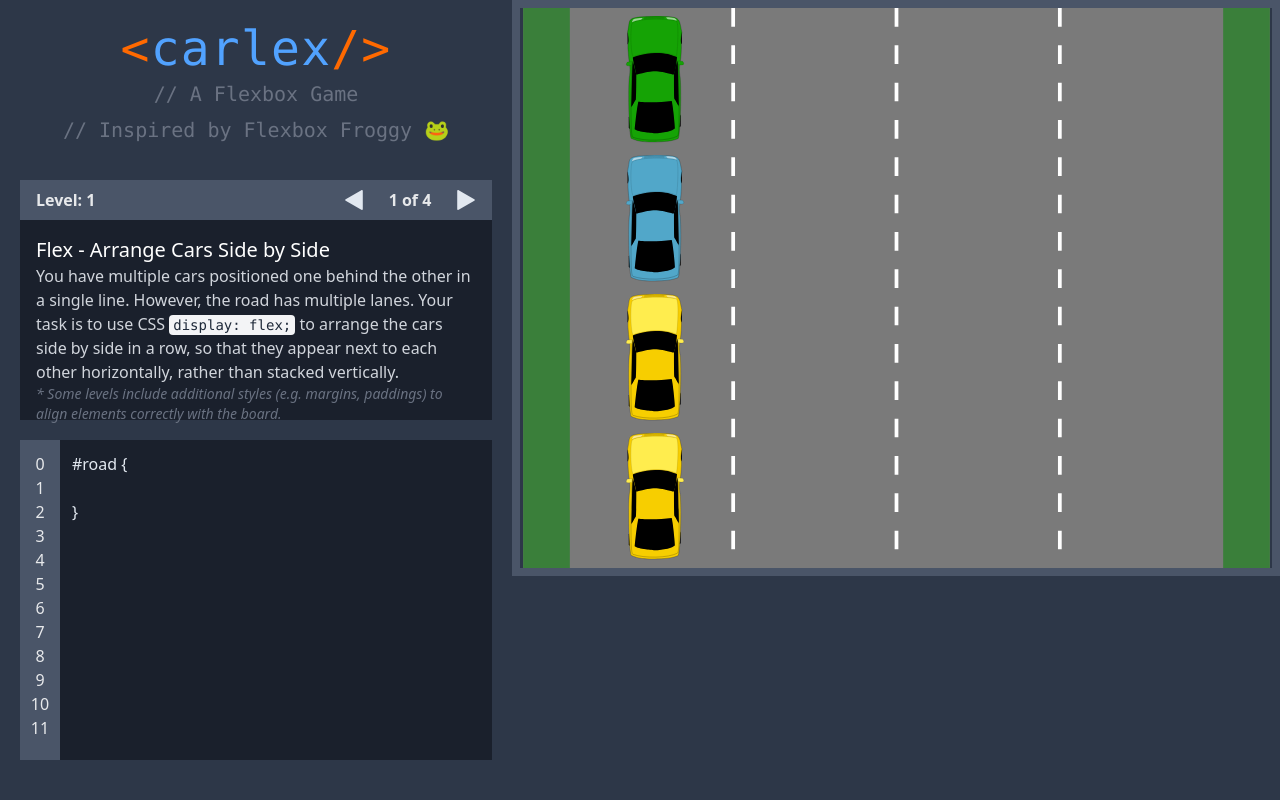
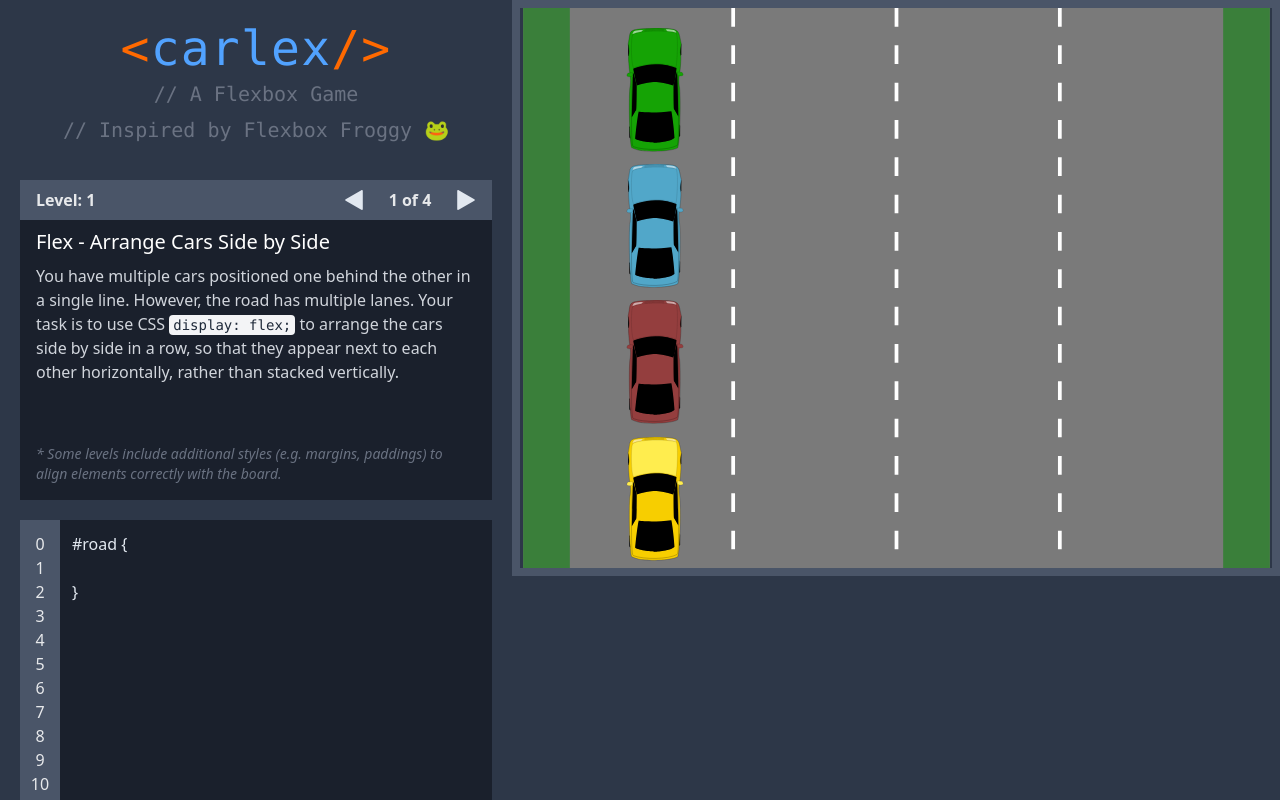
Before and after one commit to Zwolak13/Carlex, a React (Vite) app in the folder FlexReactGame/: page / in a window 1280 px wide. Built offline with nearby package versions, Linux system fonts and the light colour scheme.

Commit message:
Adding styling for levels to make it more easy to understand

```diff
--- a/FlexReactGame/src/components/SingleQuest.tsx
+++ b/FlexReactGame/src/components/SingleQuest.tsx
@@ -77,9 +77,9 @@ export default function SingleQuest({
                     <Arrow color="#E2E8F0" className="w-5 h-5" onClick={handleIncrease}/>
                 </div>
             </div>
-            <div id="questInfo" className="flex flex-col justify-between h-50 bg-[#1A202C] m-5 mt-0 p-4">
+            <div id="questInfo" className="flex flex-col justify-between h-70 bg-[#1A202C] m-5 mt-0 px-4 pb-4 pt-2">
                 <div>
-                  <h1 className="text-xl text-white">{quest.title}</h1>
+                  <h1 className="text-xl text-white pb-2">{quest.title}</h1>
                   <span className="text-gray-300">{quest.description}</span>
                 </div>
 
@@ -88,7 +88,7 @@ export default function SingleQuest({
                 </p>
               </div>
 
-            <div id="questInputy" className="h-80 bg-amber-50 m-5 flex">
+            <div id="questInputy" className="h-78 bg-amber-50 m-5 flex">
                 <div className="h-full w-10 bg-[#4A5568] flex flex-col items-center p-3">
                         {spans}
                 </div>
--- a/FlexReactGame/src/data/questsData.tsx
+++ b/FlexReactGame/src/data/questsData.tsx
@@ -21,7 +21,7 @@ const quests: Quest[] = [
     id: 0,
     title: 'Flex - Arrange Cars Side by Side',
     values: [],
-    bonusValues: 'md:gap-[15%] gap-[15%]  mx-[5%] pl-10 md:pl-15  pt-2',
+    bonusValues: 'md:gap-[15%] gap-[15%]  mx-[5%] pl-10 md:pl-15  pt-5',
     description: <span>You have multiple cars positioned one behind the other in a single line. However, the road has multiple lanes. Your task is to use CSS <CodeSample >display: flex;</CodeSample> to arrange the cars side by side in a row, so that they appear next to each other horizontally, rather than stacked vertically.</span>,
     levelMap: LEVELONE,
     boardComponents: (
@@ -30,7 +30,7 @@ const quests: Quest[] = [
           colorP='#15a305'
           colorS='#15a305'
           idSuffix='1'
-          className='w-[12%] h-[23%] min-w-[40px] min-h-[20px] mb-3'
+          className='w-[12%] h-[23%] min-w-[40px] min-h-[20px] mb-3 z-20'
         />
         <CarComponent
           colorP='#51a7c9'
@@ -39,6 +39,8 @@ const quests: Quest[] = [
           className='w-[12%] h-[23%] min-w-[40px] min-h-[20px] mb-3'
         />
         <CarComponent
+        colorP='#943e3e'
+        colorS='#943e3e'
           className='w-[12%] h-[23%] min-w-[40px] min-h-[20px] mb-3'
         />
         <CarComponent
@@ -58,10 +60,8 @@ const quests: Quest[] = [
     boardComponents: (
       <>
         <CarComponent
-          colorP='#3360b5'
-          colorS='#3360b5'
           idSuffix='1'
-          className='w-[12%] h-[23%] min-w-[40px] min-h-[20px] rotate-90 '
+          className='w-[12%] h-[23%] min-w-[40px] min-h-[20px] rotate-90 z-20 '
         />
         <CarComponent
           colorP='#943e3e'
@@ -81,6 +81,11 @@ const quests: Quest[] = [
           idSuffix='2'
           className='w-[12%] h-[23%] min-w-[40px] min-h-[20px] rotate-290 absolute bottom-[16%] right-[25%]'
         />
+
+        <div
+            className="absolute z-10 w-[12%] h-[26%] top-[-1.5%] right-[0%] border-[5px] border-dashed border-[#ffed4e] rotate-90"
+            style={{ backgroundColor: 'rgba(247, 206, 0, 0.3)' }}
+          />
       </>
     ),
     correct: 'justify-content: center'
@@ -96,7 +101,8 @@ const quests: Quest[] = [
     boardComponents: (
       <>
         <CarComponent
-          className='w-[12%] h-[23%] min-w-[40px] min-h-[20px]  mb-5'
+
+          className='w-[12%] h-[23%] min-w-[40px] min-h-[20px]  mb-5 z-20'
         />
 
         <CarComponent
@@ -116,6 +122,11 @@ const quests: Quest[] = [
           colorS='#aaf875'
           className='w-[12%] h-[23%] min-w-[40px] min-h-[20px] absolute top-[28%] left-[0%] rotate-15 '
         />
+          <div
+            className="absolute z-10 w-[12%] h-[26%] bottom-[1%] right-[44%] border-[5px] border-dashed border-[#ffed4e]"
+            style={{ backgroundColor: 'rgba(247, 206, 0, 0.3)' }}
+          />
+
       </>
     ),
     correct: 'display: flex'
@@ -134,9 +145,7 @@ const quests: Quest[] = [
   boardComponents: (
     <>
       <CarComponent
-        colorP='#3eaf7c'
-        colorS='#3eaf7c'
-        className='w-[20%] h-[44%] min-w-[40px] min-h-[20px] rotate-90 '
+        className='w-[20%] h-[44%] min-w-[40px] min-h-[20px] rotate-90 z-20'
       />
 
       <CarComponent
@@ -150,7 +159,10 @@ const quests: Quest[] = [
         colorS='#782961'
         className='w-[20%] h-[44%] min-w-[40px] min-h-[20px] rotate-90 absolute left-[5%] bottom-[58%]'
       />
-
+      <div
+            className="absolute z-10 w-[10%] h-[50%] t  right-[45%] bottom-[-3%] border-[5px] border-dashed border-[#ffed4e] rotate-90"
+            style={{ backgroundColor: 'rgba(247, 206, 0, 0.3)' }}
+          />
     </>
   ),
   correct: 'align-items: center'
```
Also changed, not shown: FlexReactGame/src/assets/Level2.svg.
